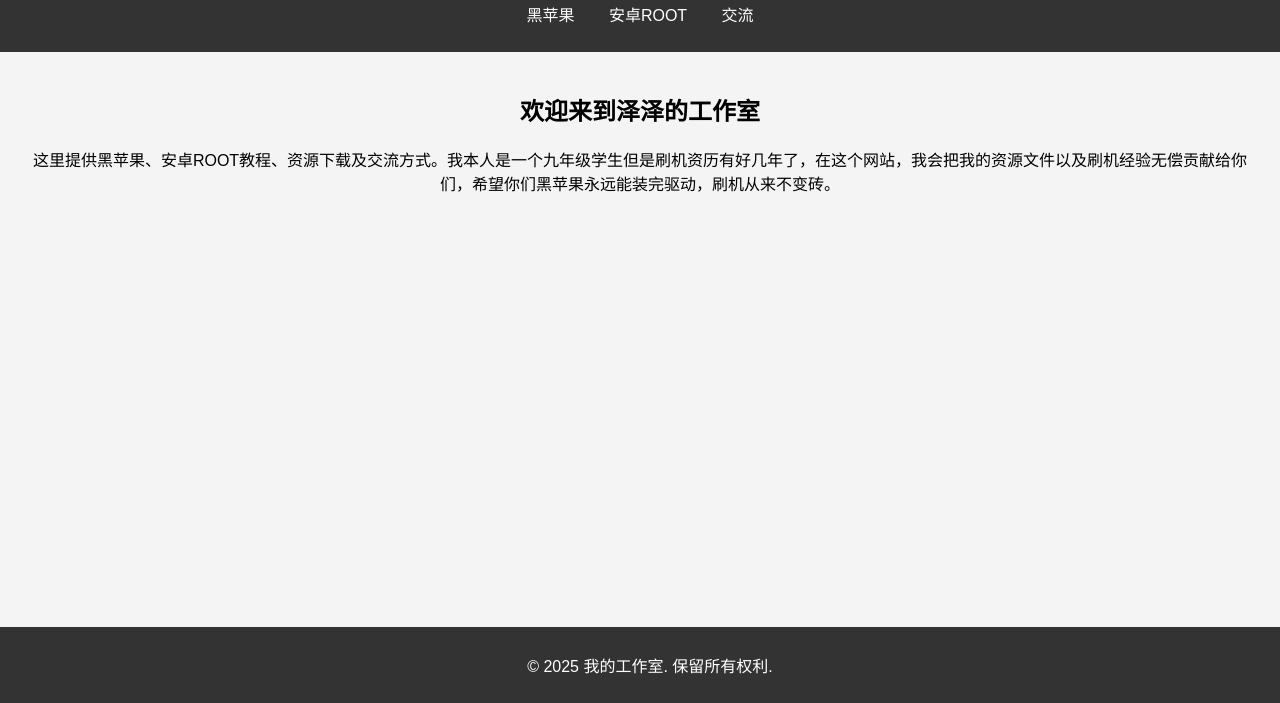
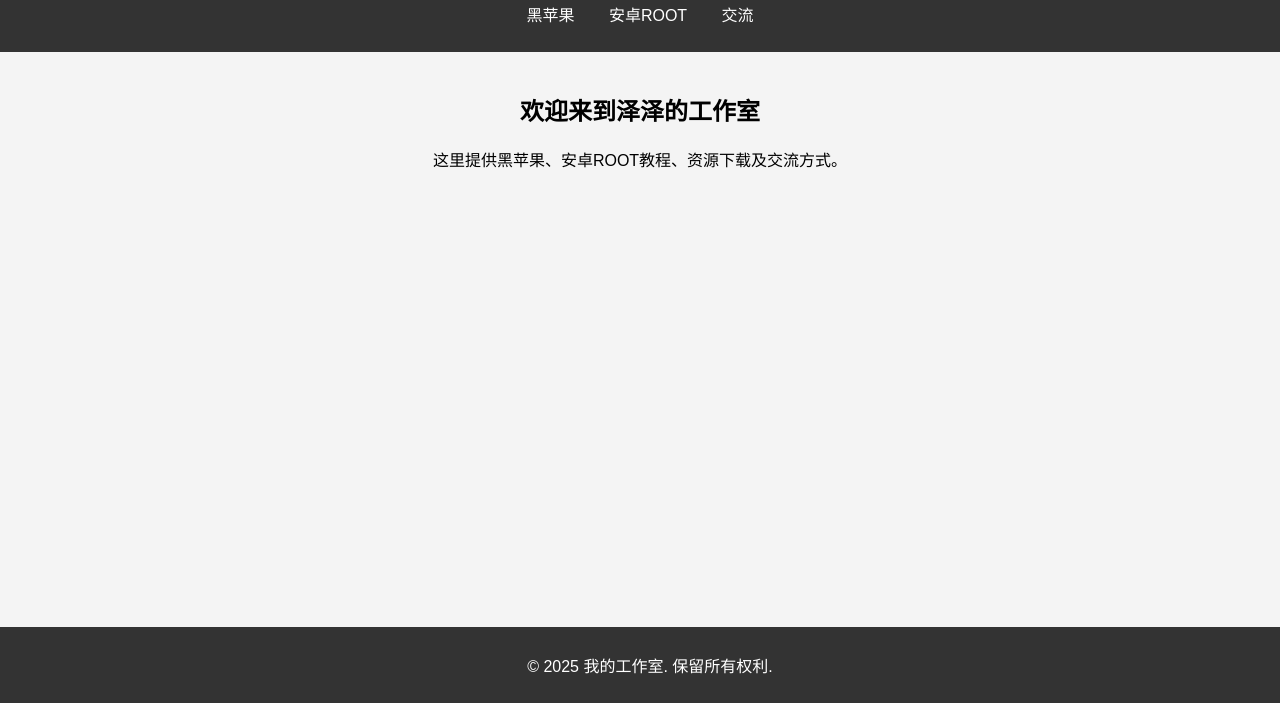
Before and after one commit to zeCHIEN/zeCHIEN.github.io, a plain HTML site: page index.html in a window 1280 px wide. Shown: the part 97-800 px from the top of the page. Drawn offline with Linux system fonts and the light colour scheme.

Commit message:
Update index.html

```diff
--- a/index.html
+++ b/index.html
@@ -21,7 +21,7 @@
 
     <main>
         <h2 class="welcome-text">欢迎来到泽泽的工作室</h2>
-        <p>这里提供黑苹果、安卓ROOT教程、资源下载及交流方式。我本人是一个九年级学生但是刷机资历有好几年了，在这个网站，我会把我的资源文件以及刷机经验无偿贡献给你们，希望你们黑苹果永远能装完驱动，刷机从来不变砖。</p>
+        <p>这里提供黑苹果、安卓ROOT教程、资源下载及交流方式。</p>
     </main>
 
     <footer>
```
